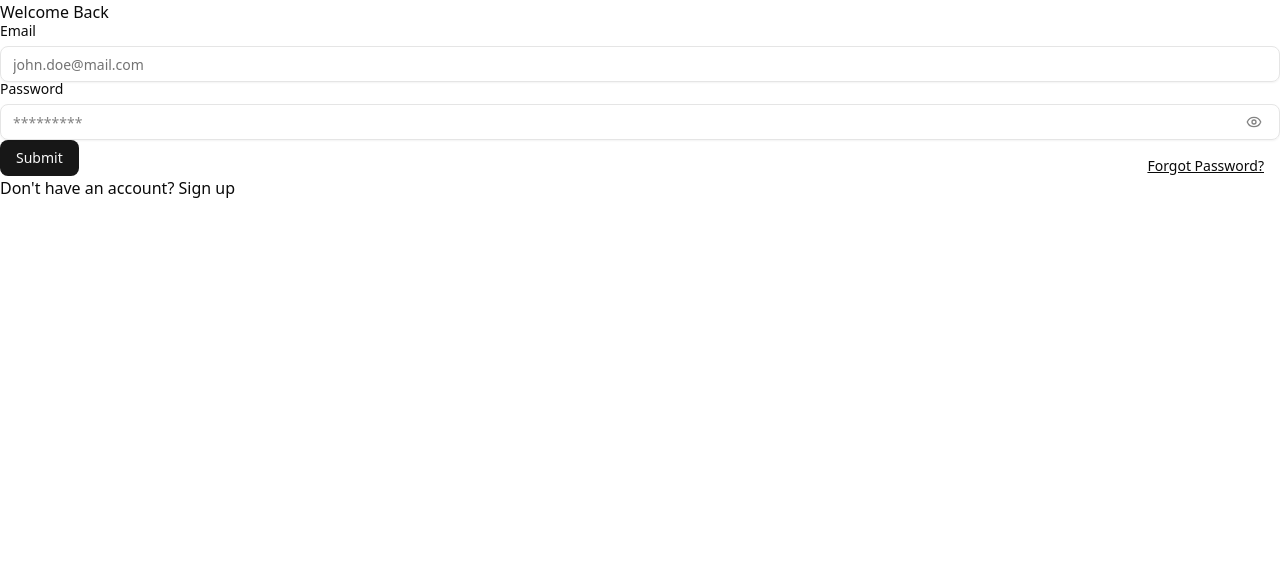
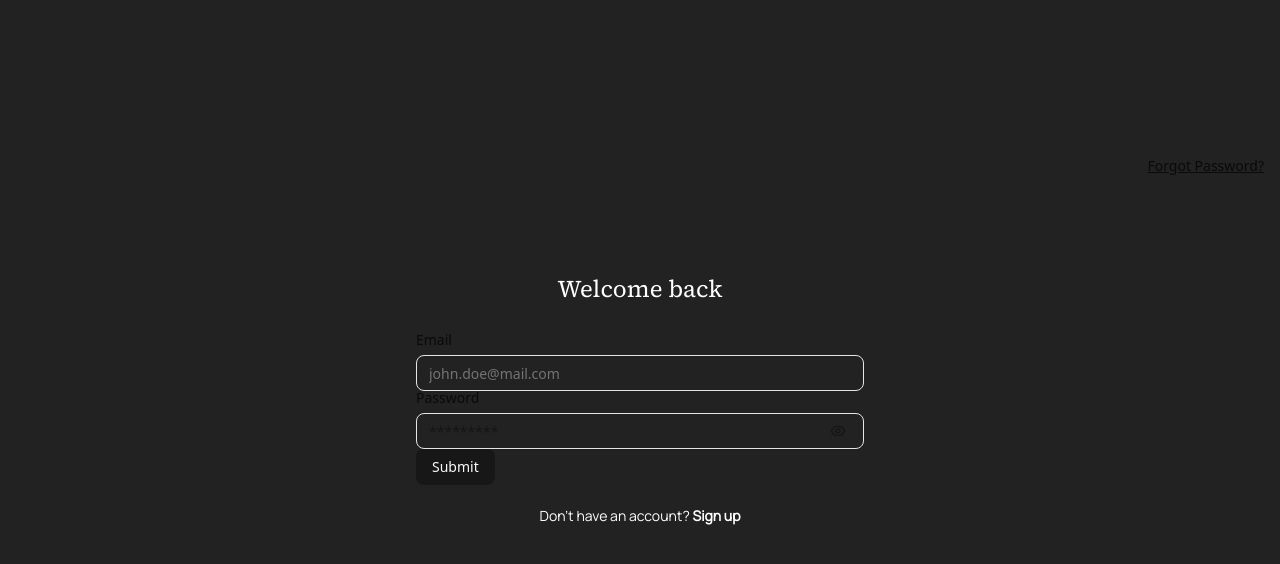
Before and after one commit to rahmlad-aramide/naija-nutri-hub-frontend, a Next.js app: page /login in a window 1280 px wide. Shown: the top 564 px of the page. Built offline with nearby package versions, Linux system fonts and the light colour scheme.

Commit message:
Implement login page based on figma file

```diff
--- a/src/app/login/page.tsx
+++ b/src/app/login/page.tsx
@@ -1,21 +1,23 @@
 import { LoginForm } from "@/components/features/login/login-form";
-import { Button } from "@/components/ui/button";
 import Link from "next/link";
 
-export default function SignupPage() {
+export default function LoginPage() {
   return (
-    <>
-      <header>
-        <h1>Welcome Back</h1>
-      </header>
-      <main>
-        <section>
-          <LoginForm />
-          <p>
-            {"Don't"} have an account? <Link href="/signup">Sign up</Link>
+    <div className="flex flex-col items-center justify-center min-h-screen bg-[#222222] px-4">
+      <main className="w-full max-w-md">
+        <header className="mb-8 text-center">
+          <h1 className="text-2xl font-normal text-white leading-none" style={{ fontFamily: 'var(--font-source-serif-pro)' }}>Welcome back</h1>
+        </header>
+        <LoginForm />
+        <div className="mt-6 text-center">
+          <p className="text-white text-sm leading-none" style={{ fontFamily: 'var(--font-manrope)' }}>
+            Don't have an account?{" "}
+            <Link href="/signup" className="font-bold">
+              Sign up
+            </Link>
           </p>
-        </section>
+        </div>
       </main>
-    </>
+    </div>
   );
 }
```
